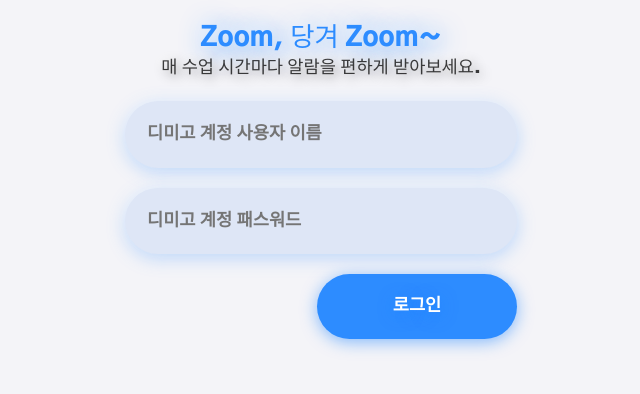
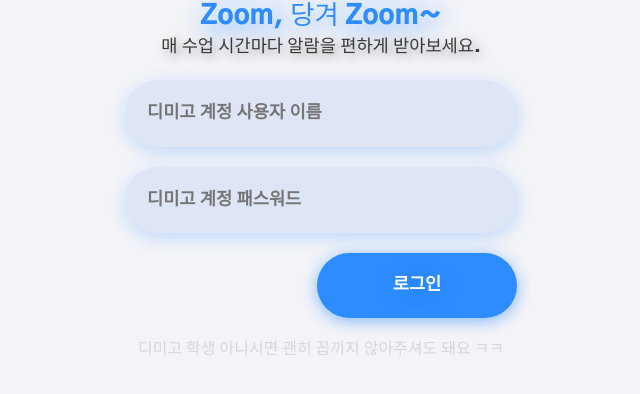
Before and after one commit to junhoyeo/dimi-online-notification-frontend, a plain HTML site: page index.html in a window 1280 px wide. Shown: the part 406-800 px from the top of the page, without its empty margins (319-959 px from the left). Drawn offline with nearby package versions, Linux system fonts and the light colour scheme.

Commit message:
🐾 Add footer for our kind friends

```diff
--- a/index.html
+++ b/index.html
@@ -71,6 +71,9 @@
         </button>
       </div>
     </div>
+    <footer>
+      디미고 학생 아니시면 괜히 꼽끼지 않아주셔도 돼요 ㅋㅋ
+    </footer>
   </div>
   <script src="https://www.gstatic.com/firebasejs/5.9.2/firebase.js"></script>
   <script src="https://www.gstatic.com/firebasejs/5.9.2/firebase-app.js"></script>
--- a/styles.css
+++ b/styles.css
@@ -38,6 +38,7 @@
   background-color: #f4f4f8;
   min-height: 100vh;
   display: flex;
+  flex-direction: column;
   align-items: center;
   justify-content: center;
 }
@@ -161,6 +162,11 @@
   align-items: center;
 }
 
+footer {
+  color: rgba(0, 0, 0, 0.12);
+  margin-top: 20px;
+}
+
 @media screen and (max-width: 568px) {
   .illust {
     width: 80%;
```
